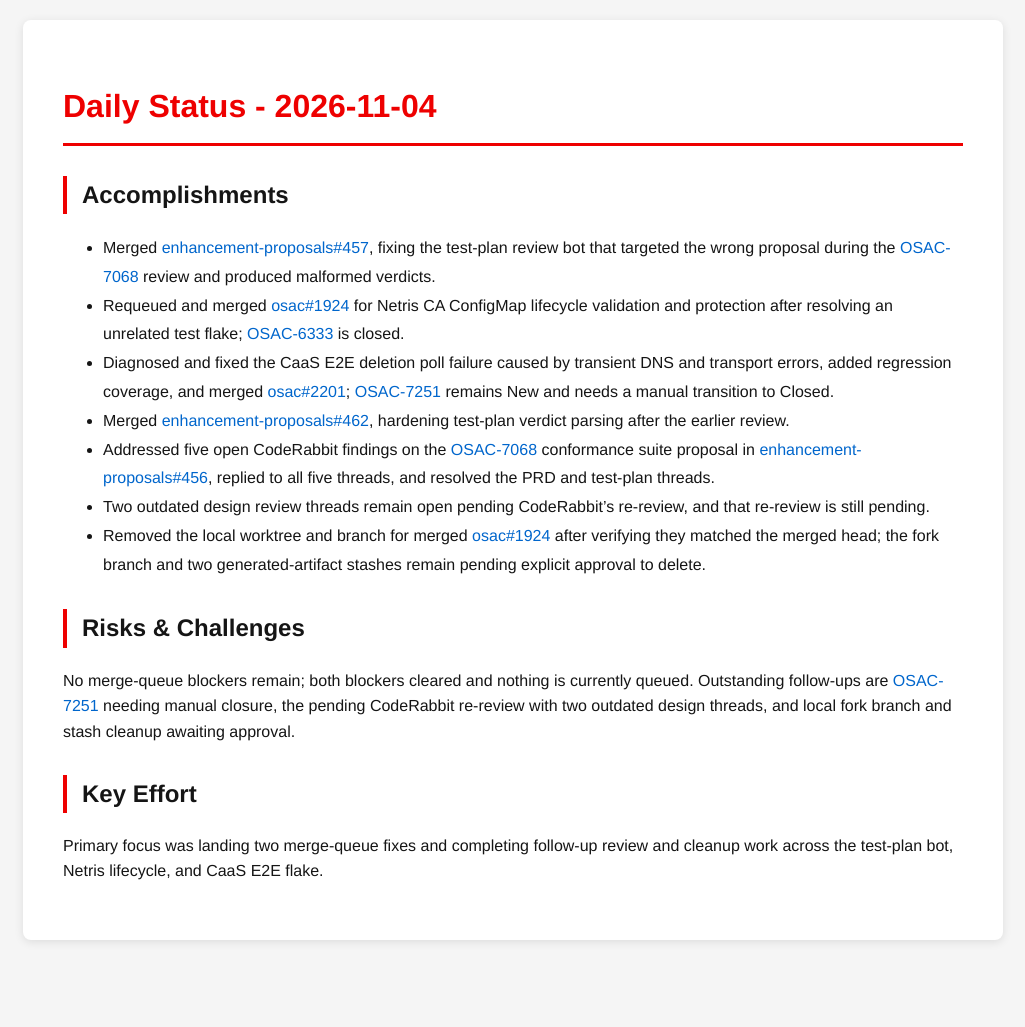
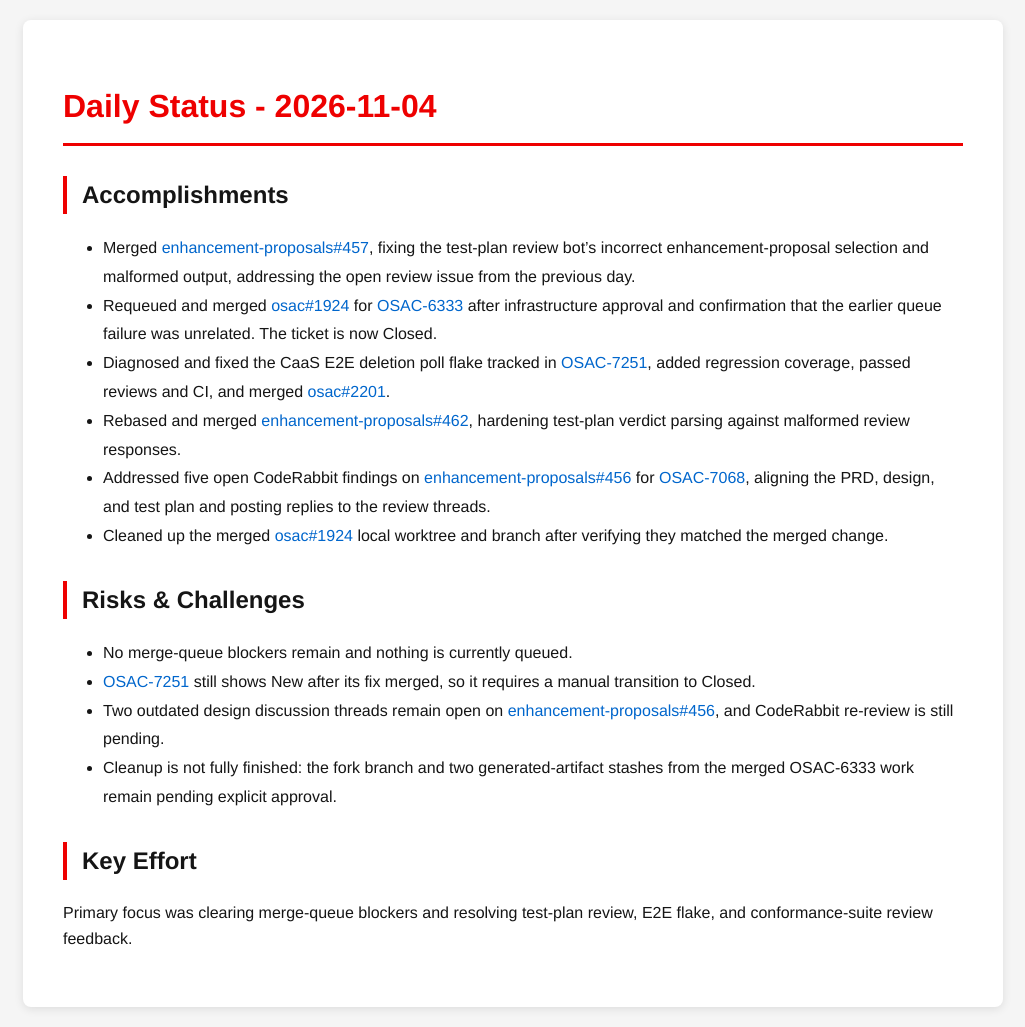
Before and after one commit to tzvatot/daily-status, a Jekyll site: the page built from 2026-11-04.md, in a window 1280 px wide. Shown: the whole page, without its empty margins (127-1152 px from the left). Built offline with Jekyll 4.4.1, drawn with Linux system fonts in a browser that asks for light colours; before the commit the page ends 960 px from its top, so only the background shows below that.

Commit message:
Daily status update - 2026-11-04

```diff
--- a/2026-11-04.md
+++ b/2026-11-04.md
@@ -7,16 +7,18 @@ date: 2026-11-04
 # Daily Status - 2026-11-04
 
 ## Accomplishments
-- Merged [enhancement-proposals#457](https://github.com/osac-project/enhancement-proposals/pull/457), fixing the test-plan review bot that targeted the wrong proposal during the [OSAC-7068](https://redhat.atlassian.net/browse/OSAC-7068) review and produced malformed verdicts.
-- Requeued and merged [osac#1924](https://github.com/osac-project/osac/pull/1924) for Netris CA ConfigMap lifecycle validation and protection after resolving an unrelated test flake; [OSAC-6333](https://redhat.atlassian.net/browse/OSAC-6333) is closed.
-- Diagnosed and fixed the CaaS E2E deletion poll failure caused by transient DNS and transport errors, added regression coverage, and merged [osac#2201](https://github.com/osac-project/osac/pull/2201); [OSAC-7251](https://redhat.atlassian.net/browse/OSAC-7251) remains New and needs a manual transition to Closed.
-- Merged [enhancement-proposals#462](https://github.com/osac-project/enhancement-proposals/pull/462), hardening test-plan verdict parsing after the earlier review.
-- Addressed five open CodeRabbit findings on the [OSAC-7068](https://redhat.atlassian.net/browse/OSAC-7068) conformance suite proposal in [enhancement-proposals#456](https://github.com/osac-project/enhancement-proposals/pull/456), replied to all five threads, and resolved the PRD and test-plan threads.
-- Two outdated design review threads remain open pending CodeRabbit's re-review, and that re-review is still pending.
-- Removed the local worktree and branch for merged [osac#1924](https://github.com/osac-project/osac/pull/1924) after verifying they matched the merged head; the fork branch and two generated-artifact stashes remain pending explicit approval to delete.
+- Merged [enhancement-proposals#457](https://github.com/osac-project/enhancement-proposals/pull/457), fixing the test-plan review bot's incorrect enhancement-proposal selection and malformed output, addressing the open review issue from the previous day.
+- Requeued and merged [osac#1924](https://github.com/osac-project/osac/pull/1924) for [OSAC-6333](https://redhat.atlassian.net/browse/OSAC-6333) after infrastructure approval and confirmation that the earlier queue failure was unrelated. The ticket is now Closed.
+- Diagnosed and fixed the CaaS E2E deletion poll flake tracked in [OSAC-7251](https://redhat.atlassian.net/browse/OSAC-7251), added regression coverage, passed reviews and CI, and merged [osac#2201](https://github.com/osac-project/osac/pull/2201).
+- Rebased and merged [enhancement-proposals#462](https://github.com/osac-project/enhancement-proposals/pull/462), hardening test-plan verdict parsing against malformed review responses.
+- Addressed five open CodeRabbit findings on [enhancement-proposals#456](https://github.com/osac-project/enhancement-proposals/pull/456) for [OSAC-7068](https://redhat.atlassian.net/browse/OSAC-7068), aligning the PRD, design, and test plan and posting replies to the review threads.
+- Cleaned up the merged [osac#1924](https://github.com/osac-project/osac/pull/1924) local worktree and branch after verifying they matched the merged change.
 
 ## Risks & Challenges
-No merge-queue blockers remain; both blockers cleared and nothing is currently queued. Outstanding follow-ups are [OSAC-7251](https://redhat.atlassian.net/browse/OSAC-7251) needing manual closure, the pending CodeRabbit re-review with two outdated design threads, and local fork branch and stash cleanup awaiting approval.
+- No merge-queue blockers remain and nothing is currently queued.
+- [OSAC-7251](https://redhat.atlassian.net/browse/OSAC-7251) still shows New after its fix merged, so it requires a manual transition to Closed.
+- Two outdated design discussion threads remain open on [enhancement-proposals#456](https://github.com/osac-project/enhancement-proposals/pull/456), and CodeRabbit re-review is still pending.
+- Cleanup is not fully finished: the fork branch and two generated-artifact stashes from the merged OSAC-6333 work remain pending explicit approval.
 
 ## Key Effort
-Primary focus was landing two merge-queue fixes and completing follow-up review and cleanup work across the test-plan bot, Netris lifecycle, and CaaS E2E flake.
+Primary focus was clearing merge-queue blockers and resolving test-plan review, E2E flake, and conformance-suite review feedback.
```
